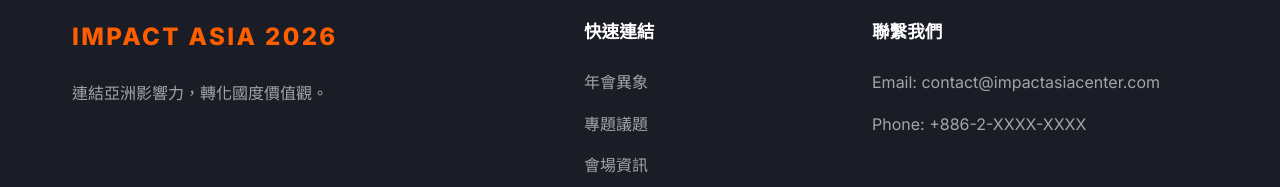
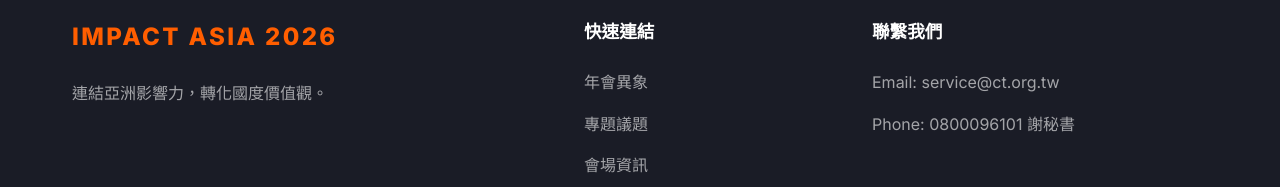
Before and after one commit to newstream-stack/impactasiacenter, a React (Vite) app: page / in a window 1280 px wide. Shown: the part 6838-7025 px from the top of the page. Built offline with nearby package versions, Linux system fonts and the light colour scheme.

Commit message:
改footer

```diff
--- a/src/components/Footer.jsx
+++ b/src/components/Footer.jsx
@@ -27,8 +27,8 @@ export default function Footer() {
           </div>
           <div className={styles.contact}>
             <h4>聯繫我們</h4>
-            <p>Email: contact@impactasiacenter.com</p>
-            <p>Phone: +886-2-XXXX-XXXX</p>
+            <p>Email: service@ct.org.tw</p>
+            <p>Phone: 0800096101 謝秘書</p>
           </div>
         </div>
         <div className={styles.bottom}>
```
